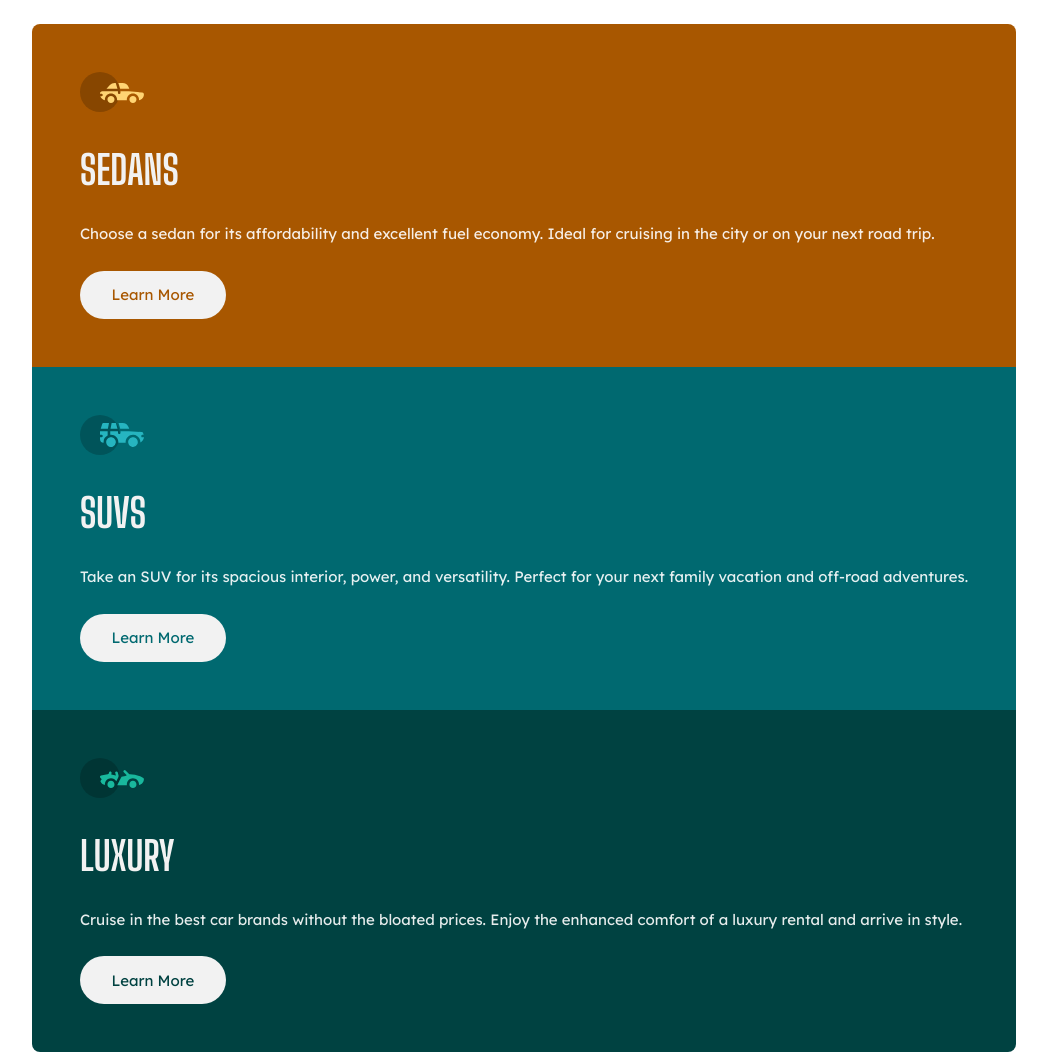
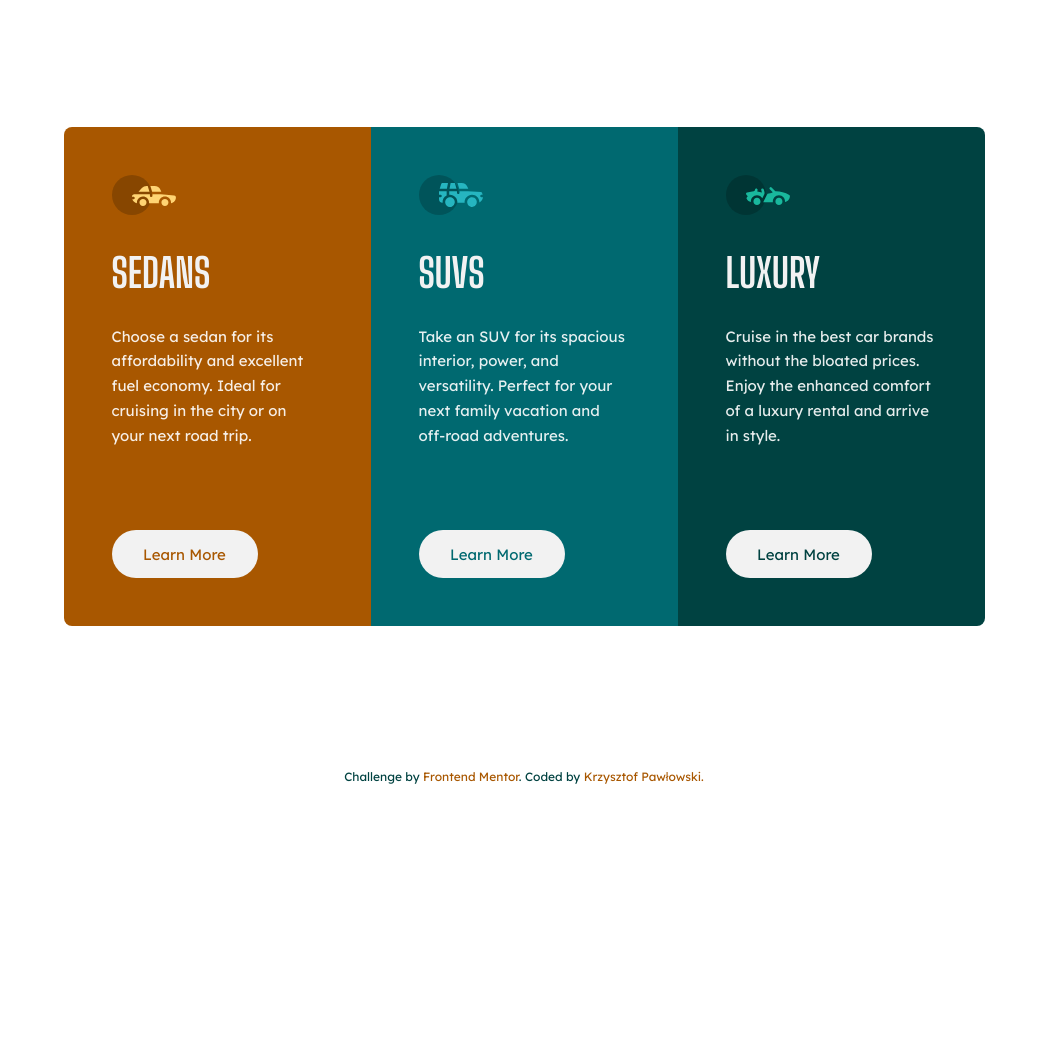
Before and after one commit to KP1976/three-column-preview-card, a plain HTML site: page index.html in a window 1280 px wide. Shown: the top 1055 px of the page, without its empty margins (116-1163 px from the left). After the commit the page ends 800 px from the top, so only its background shows below. Drawn offline with Linux system fonts and the light colour scheme.

Commit message:
Add media querries (min-width: 740px).

```diff
--- a/scss/abstracts/_mixins.scss
+++ b/scss/abstracts/_mixins.scss
@@ -6,6 +6,7 @@
 
 @mixin flex-row($gap: 0) {
   display: flex;
+  flex-direction: row;
   gap: $gap;
 }
 
--- a/scss/abstracts/_variables.scss
+++ b/scss/abstracts/_variables.scss
@@ -17,6 +17,7 @@ $font-size-15: 0.938rem;
 $line-height-165: 1.65;
 
 // SPACING
+$space-82: 5.125rem;
 $space-48: 3rem;
 $space-34: 2.125rem;
 $space-28: 1.75rem;
@@ -26,6 +27,4 @@ $space-24: 1.5rem;
 $border-radius-8: 0.5rem;
 
 // BREAKPOINTS
-$breakpoint-tablet: 37.563rem;
-$breakpoint-desktop-small: 47.25rem;
-$breakpoint-desktop-large: 56.25rem;
+$breakpoint: 46.25rem;
--- a/scss/components/_card.scss
+++ b/scss/components/_card.scss
@@ -1,6 +1,11 @@
 .card {
   @include flex-column($space-24);
   padding: $space-48;
+
+  @include respond-to($breakpoint) {
+    flex: 1;
+    gap: $space-82;
+  }
 
   &__content {
     @include flex-column($space-34);
@@ -56,6 +61,10 @@
   &--sedan {
     border-radius: $border-radius-8 $border-radius-8 0 0;
     background-color: $rusted-orange;
+
+    @include respond-to($breakpoint) {
+      border-radius: $border-radius-8 0 0 $border-radius-8;
+    }
   }
 
   &--suv {
@@ -65,5 +74,9 @@
   &--luxury {
     border-radius: 0 0 $border-radius-8 $border-radius-8;
     background-color: $very-dark-cyan;
+
+    @include respond-to($breakpoint) {
+      border-radius: 0$border-radius-8 $border-radius-8 0;
+    }
   }
 }
--- a/scss/layout/_cards.scss
+++ b/scss/layout/_cards.scss
@@ -1,5 +1,10 @@
 .cards {
   @include flex-column();
+  max-width: 57.563rem;
+
+  @include respond-to($breakpoint) {
+    @include flex-row();
+  }
 
   @import "../components/card";
 }
```
Also changed, not shown: css/main.css.
